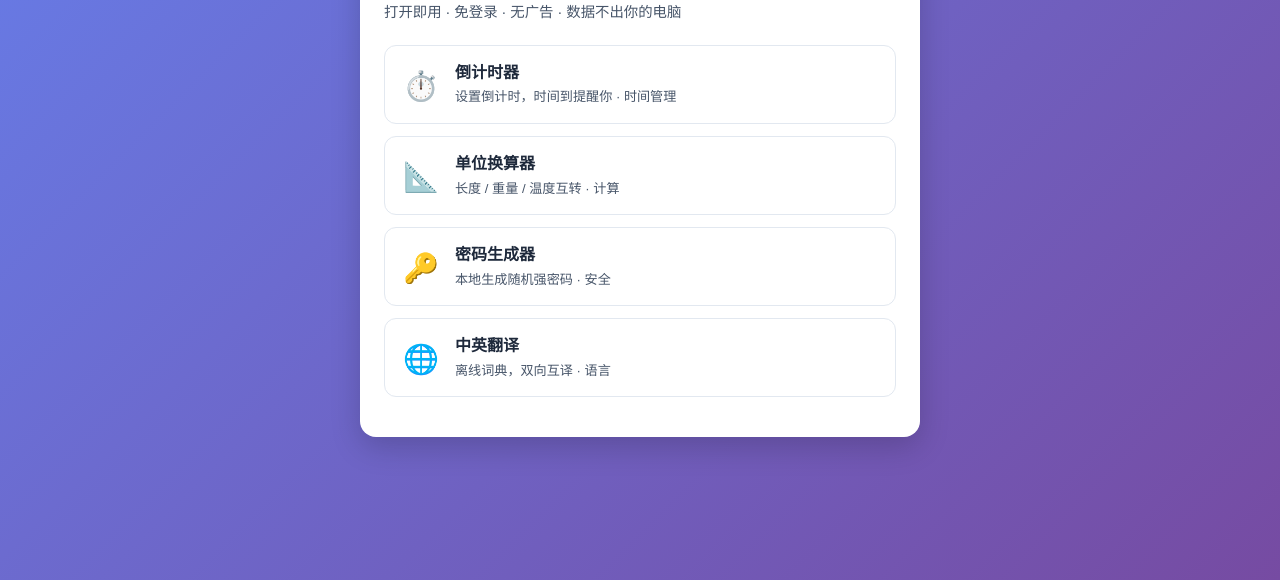
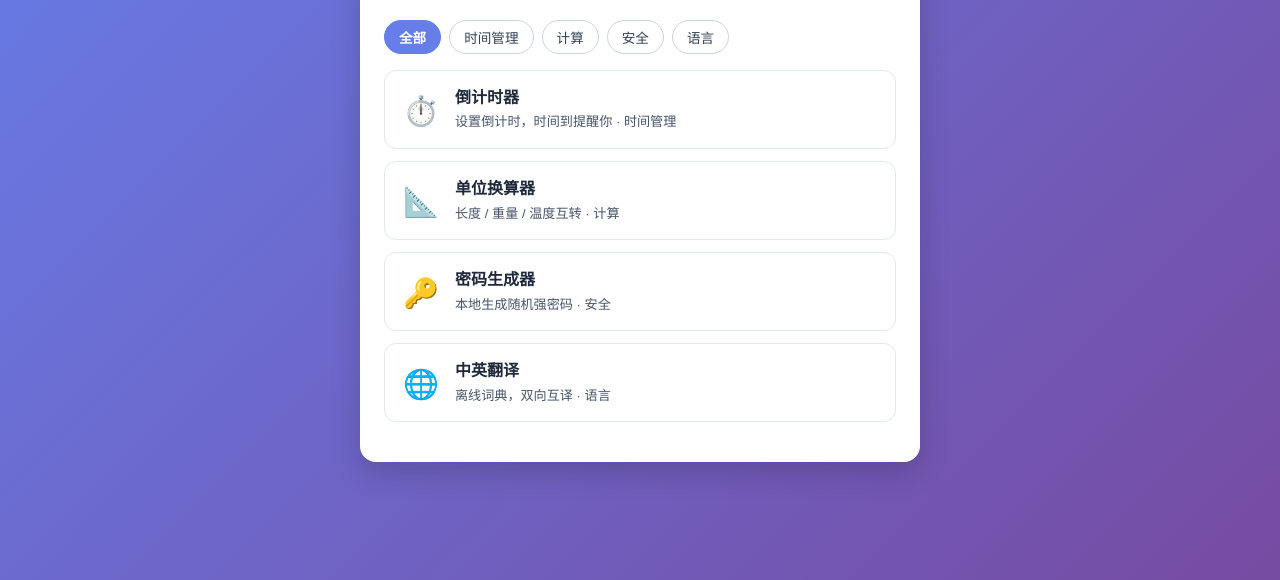
Before and after one commit to xue26521/my_first_website, a plain HTML site: page index.html in a window 1280 px wide. Shown: the part 220-800 px from the top of the page. Drawn offline with Linux system fonts and the light colour scheme.

Commit message:
Day 12｜创建筛选审查 Skill 并实现首页分类筛选
改了什么：首页增加分类筛选栏（全部/时间管理/计算/安全/语言），列表支持有结果/无结果/清空恢复三种情况

加了什么：.workbuddy/skills/frontend-filter-review/SKILL.md 筛选交互审查规范；筛选芯片样式与键盘焦点环

```diff
--- a/css/style.css
+++ b/css/style.css
@@ -117,6 +117,27 @@ input:focus, select:focus { outline: 2px solid #667eea; border-color: transparen
 .state-hint { color: #64748b; font-size: .85rem; text-align: center; }
 .state-box .btn { margin-top: 10px; }
 
+/* 分类筛选栏（Day 12） */
+.filter-bar { display: flex; gap: 8px; flex-wrap: wrap; margin-bottom: 16px; }
+.filter-chip {
+  padding: 6px 14px;
+  font-size: .85rem;
+  border: 1.5px solid #cbd5e1;
+  border-radius: 999px;
+  background: #fff;
+  color: #334155;
+  cursor: pointer;
+  transition: all .15s;
+}
+.filter-chip:hover { border-color: #667eea; color: #667eea; }
+.filter-chip.active {
+  background: #667eea;
+  border-color: #667eea;
+  color: #fff;
+  font-weight: 600;
+}
+.filter-chip:focus-visible { outline: 3px solid #c7d2fe; outline-offset: 2px; }
+
 /* 手机宽度适配（约 375px） */
 @media (max-width: 480px) {
   .card { padding: 20px 16px; }
--- a/index.html
+++ b/index.html
@@ -12,6 +12,9 @@
     <h1>🧰 效率小工具箱</h1>
     <p class="sub">打开即用 · 免登录 · 无广告 · 数据不出你的电脑</p>
 
+    <!-- 分类筛选栏（Day 12：由 frontend-filter-review Skill 驱动） -->
+    <div class="filter-bar" id="filterBar" role="group" aria-label="按分类筛选工具"></div>
+
     <!-- 状态 1：加载中（骨架屏） -->
     <div id="stateLoading" hidden>
       <div class="skeleton-item"></div>
@@ -25,6 +28,13 @@
       <div class="state-icon">📭</div>
       <div class="state-title">暂无可用工具</div>
       <p class="state-hint">工具箱是空的，去看看是不是数据配置丢了</p>
+    </div>
+
+    <!-- 状态 2b：筛选无结果（选中分类没有匹配项） -->
+    <div id="stateNoResult" class="state-box" hidden>
+      <div class="state-icon">🔍</div>
+      <div class="state-title">该分类下暂无工具</div>
+      <p class="state-hint">试试其他分类，或点「全部」查看完整列表</p>
     </div>
 
     <!-- 状态 3：错误（加载失败，给出重试入口） -->
@@ -44,18 +54,24 @@
     const els = {
       loading: document.getElementById("stateLoading"),
       empty: document.getElementById("stateEmpty"),
+      noResult: document.getElementById("stateNoResult"),
       error: document.getElementById("stateError"),
       errorDetail: document.getElementById("errorDetail"),
       list: document.getElementById("toolList"),
+      filterBar: document.getElementById("filterBar"),
     };
 
-    /* 四状态互斥切换：同一时间只显示一种 */
+    /* 六状态互斥切换：同一时间只显示一种 */
     function show(state) {
       els.loading.hidden = state !== "loading";
       els.empty.hidden = state !== "empty";
+      els.noResult.hidden = state !== "noResult";
       els.error.hidden = state !== "error";
       if (state !== "success") els.list.innerHTML = "";
     }
+
+    let allTools = [];       // 缓存完整列表，供筛选与恢复
+    let activeTag = "全部";  // 当前筛选分类
 
     function renderTools(tools) {
       els.list.innerHTML = "";
@@ -79,12 +95,41 @@
       }
     }
 
+    /* 生成筛选栏：去重 tag + 「全部」 */
+    function buildFilterBar() {
+      const tags = ["全部", ...new Set(allTools.map(t => t.tag).filter(Boolean))];
+      els.filterBar.innerHTML = "";
+      tags.forEach(tag => {
+        const btn = document.createElement("button");
+        btn.className = "filter-chip";
+        btn.textContent = tag;
+        btn.setAttribute("aria-pressed", tag === activeTag ? "true" : "false");
+        if (tag === activeTag) btn.classList.add("active");
+        btn.addEventListener("click", () => applyFilter(tag));
+        els.filterBar.appendChild(btn);
+      });
+    }
+
+    /* 核心筛选逻辑：有结果 / 无结果 / 清空恢复 */
+    function applyFilter(tag) {
+      activeTag = tag;
+      buildFilterBar();                       // 刷新选中态
+      const filtered = tag === "全部" ? allTools : allTools.filter(t => t.tag === tag);
+      if (filtered.length === 0) show("noResult");
+      else { show("success"); renderTools(filtered); }
+    }
+
     async function loadTools() {
       show("loading");
       try {
         const tools = await fetchTools();
         if (tools.length === 0) show("empty");
-        else { show("success"); renderTools(tools); }
+        else {
+          allTools = tools;
+          show("success");
+          buildFilterBar();
+          renderTools(tools);
+        }
       } catch (err) {
         els.errorDetail.textContent = "错误信息：" + err.message;
         show("error");
```
Also changed, not shown: .workbuddy/skills/frontend-filter-review/SKILL.md (added).
